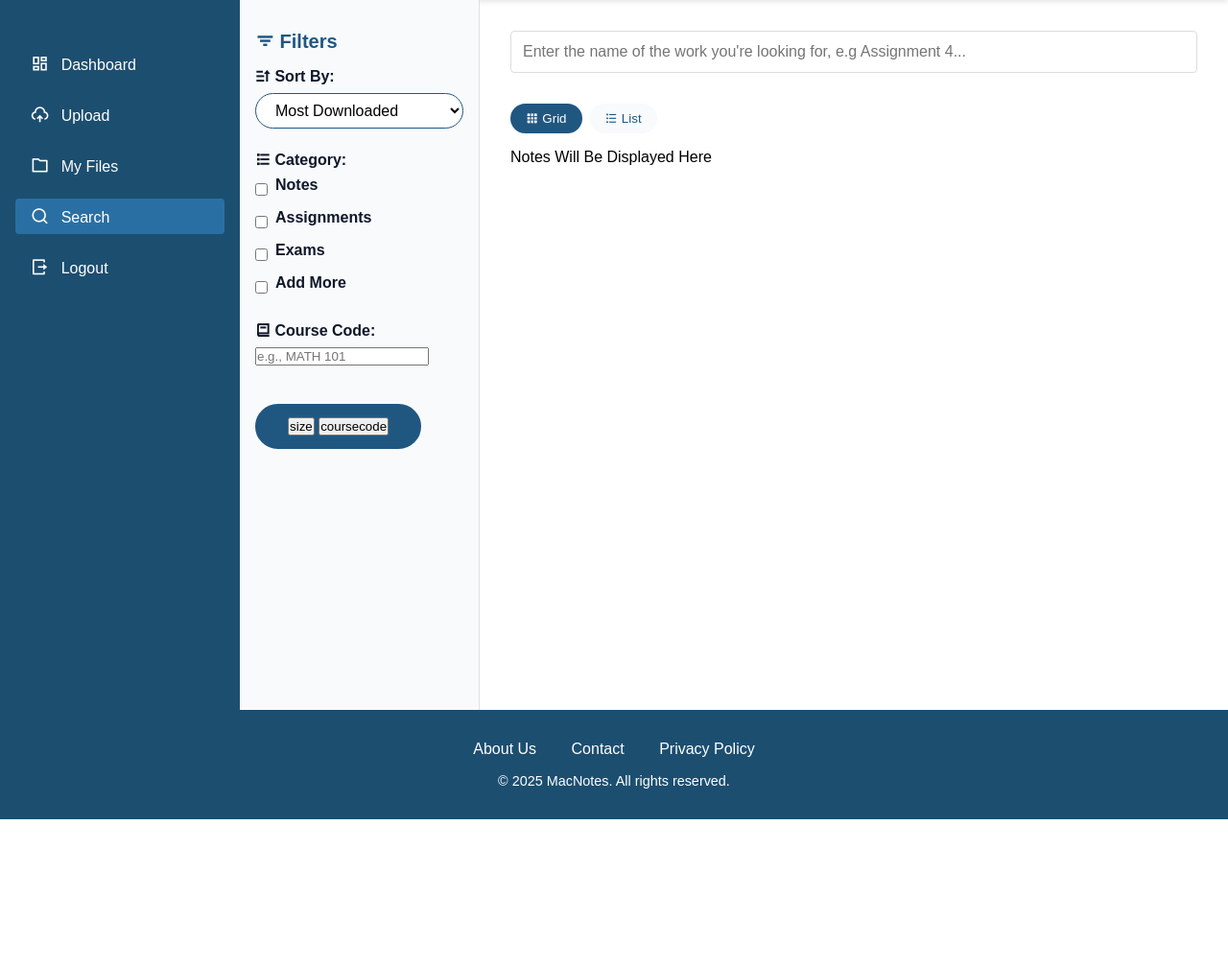
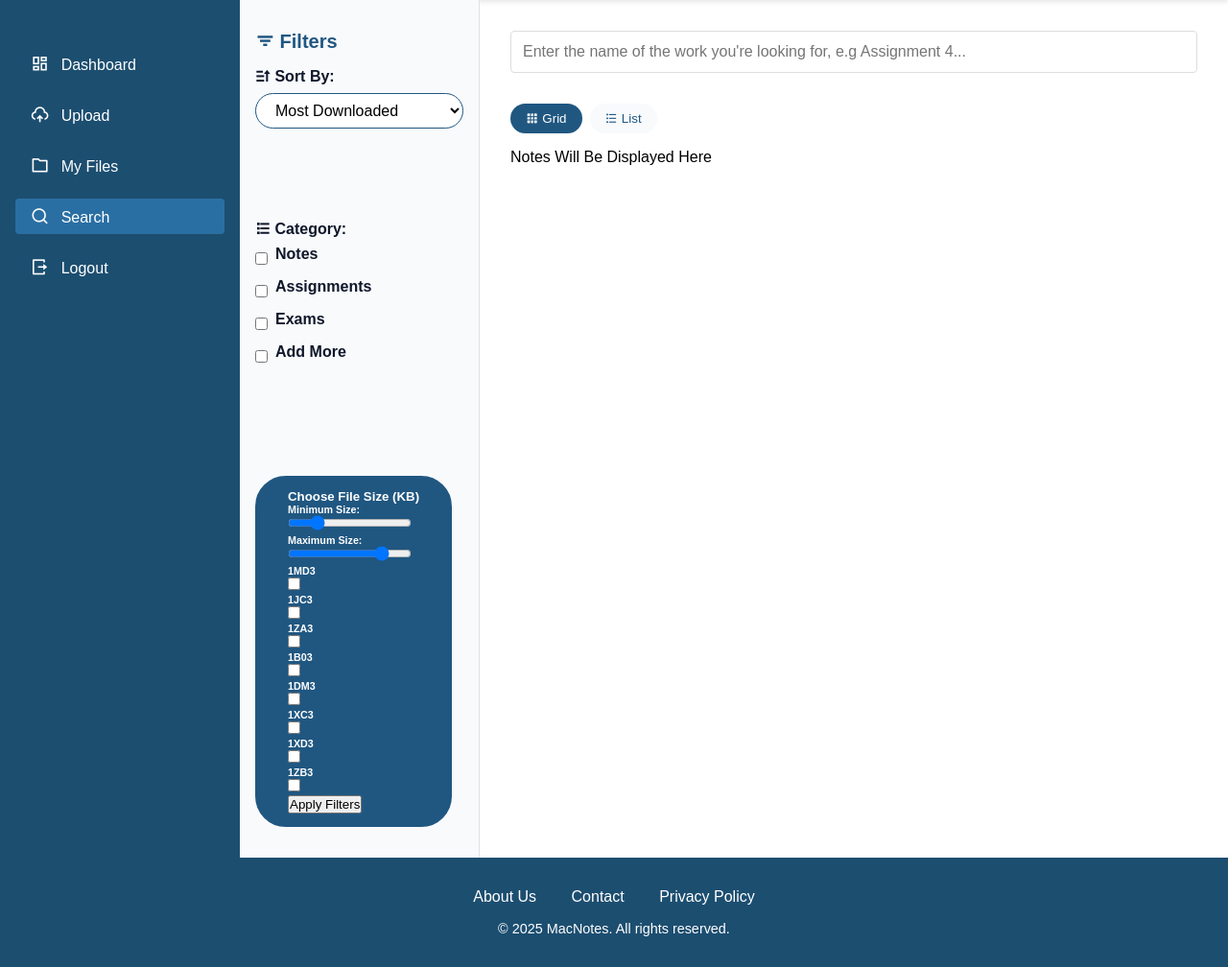
Before and after one commit to KamaliSepanta84/1XD3-Final-Project, a PHP site: page /searchpage.html in a window 1280 px wide. Shown: the part 70-1078 px from the top of the page at 96% size. Before the commit the page ends 924 px from the top, so only its background shows below. Run offline with PHP 8.4, Linux system fonts and the light colour scheme; some libraries are stand-ins or nearby versions.

Commit message:
added filter range

```diff
--- a/css/search.css
+++ b/css/search.css
@@ -1,5 +1,6 @@
 /*Search Page Styles*/
 /*Main content styles*/
+
 .search-page {
   display: flex;
   min-height: 80vh;
@@ -19,7 +20,7 @@
 }
 
 .filter-group {
-  margin-bottom: 1.5rem;
+  margin-bottom: 6rem;
 }
 
 .filter-group label {
--- a/js/search.js
+++ b/js/search.js
@@ -24,53 +24,16 @@ document.addEventListener("DOMContentLoaded", () => {
   // SEARCH FUNCTIONALITY
   let search_bar = document.getElementById("search_bar");
   let results = [];
-  let formData = new FormData();
-
-  document
-    .getElementById("size_filter")
-    .addEventListener("click", function (event) {
-      formData.append("query", search_bar.value);
-      formData.append("filter", "size");
-      fetch("server/search.php", {
-        method: "POST",
-        body: formData,
-      })
-        .then((response) => response.json()) // Parse the JSON response
-        // DATA IS OF THE FORM [ERROR: ERROR_MESSAGE, RESULT: ROWS]
-        .then((data) => {
-          if (data["error"] === "") {
-            displayResults(data.result);
-          } else {
-            console.log(data["error"]);
-          }
-        });
-      console.log("size clicked");
-    });
-
-  search_bar.addEventListener("input", function (event) {
-    formData.append("query", search_bar.value);
-    console.log(formData);
-
-    fetch("server/search.php", {
-      method: "POST",
-      body: formData,
-    })
-      .then((response) => response.json()) // Parse the JSON response
-      // DATA IS OF THE FORM [ERROR: ERROR_MESSAGE, RESULT: ROWS]
-      .then((data) => {
-        if (data["error"] === "") {
-          displayResults(data.result);
-        } else {
-          console.log(data["error"]);
-        }
-      });
-  });
+  let formData;
+  let min_size_slider = document.getElementById("min_size_slider");
+  let max_size_slider = document.getElementById("max_size_slider");
+  let coursecodes = [];
+  let applyfilters = document.getElementById("applyfilters");
 
   function displayResults(rows) {
     results = rows;
 
     resultsContainer.innerHTML = "";
-    console.log("results: ", results);
     if (results.length === 0) {
       console.log("Nothing to show");
       resultsContainer.innerHTML = "No Results";
@@ -120,9 +83,62 @@ document.addEventListener("DOMContentLoaded", () => {
 
         // adding container div to result container
         resultsContainer.appendChild(containerDiv);
-        console.log(row);
         // example of formatting to put on the div,
       }
     }
   }
+
+  async function searchDatabase() {
+    const response = await fetch("server/search.php", {
+      method: "POST",
+      body: formData,
+    });
+
+    const data = await response.json(); // Wait for JSON parsing
+
+    // DATA IS OF THE FORM [ERROR: ERROR_MESSAGE, RESULT: ROWS]
+    if (data.error === "") {
+      displayResults(data.result);
+    } else {
+      console.log(data.error);
+    }
+  }
+
+  function submitForm(filename, filesizerange, coursecodes) {
+    formData = new FormData();
+    formData.append("query", filename);
+    formData.append("filesizefilter", JSON.stringify(filesizerange)); //formData object does not support objects, so i make it into string
+    formData.append("coursecodefilter", JSON.stringify(coursecodes));
+    searchDatabase();
+  }
+
+  applyfilters.addEventListener("click", function (event) {
+    if (max_size_slider.value > min_size_slider.value) {
+      submitForm(
+        search_bar.value,
+        { max: max_size_slider.value, min: min_size_slider.value },
+        coursecodes
+      );
+    }
+  });
+
+  search_bar.addEventListener("input", function (event) {});
+
+
+  for (let coursecodecheckbox of document.getElementsByClassName("coursecodecheckboxes")) {
+    coursecodecheckbox.addEventListener("click", function (event) {
+      if (this.checked) {
+        coursecodes.push(this.value);
+      } else {
+        let copy = [];
+        for (let c of coursecodes) {
+          if (c != this.value) {
+            copy.push(c);
+          }
+        }
+        coursecodes = copy;
+      }
+      console.log(coursecodes);
+    });
+  }
 });
--- a/searchpage.html
+++ b/searchpage.html
@@ -100,15 +100,37 @@
             </li>
           </ul>
         </div>
-        <div class="filter-group">
-          <label for="courseInput">
-            <i class="ri-book-2-line"></i> Course Code:
-          </label>
-          <input type="text" id="courseInput" placeholder="e.g., MATH 101" />
-        </div>
         <div class="btn btn-primary apply-filters">
-          <button id="size_filter">size</button>
-          <button id="coursecode_filter">coursecode</button>
+          <div id="size_filter">
+            <h5>Choose File Size (KB)</h5>
+            <div class = minmax_size>
+              <h6>Minimum Size:</h6>
+              <input type="range" id="min_size_slider" min = 0 max = 5000 value = 1000>
+            </div>
+            <div class = minmax_size>
+              <h6>Maximum Size:</h6>
+              <input type="range" id="max_size_slider" min = 0 max = 5000 value = 4000>
+            </div>
+          </div>
+          <div id = "coursecode_filter">
+            <h6>1MD3</h6>
+            <input type="checkbox" value = "1MD3" class = "coursecodecheckboxes">
+            <h6>1JC3</h6>
+            <input type="checkbox" value = "1JC3" class = "coursecodecheckboxes">
+            <h6>1ZA3</h6>
+            <input type="checkbox" value = "1ZA3" class = "coursecodecheckboxes">
+            <h6>1B03</h6>
+            <input type="checkbox" value = "1B03" class = "coursecodecheckboxes">
+            <h6>1DM3</h6>
+            <input type="checkbox" value = "1DM3" class = "coursecodecheckboxes">
+            <h6>1XC3</h6>
+            <input type="checkbox" value = "1XC3" class = "coursecodecheckboxes">
+            <h6>1XD3</h6>
+            <input type="checkbox" value = "1XD3" class = "coursecodecheckboxes">
+            <h6>1ZB3</h6>
+            <input type="checkbox" value = "1ZB3" class = "coursecodecheckboxes">
+          </div>
+          <button id ="applyfilters">Apply Filters</button>
         </div>
       </aside>
       <!--Main Content-->
--- a/server/connect.php
+++ b/server/connect.php
@@ -2,7 +2,7 @@
 // create a connection to the database
 try {
     $dbh = new PDO(
-        "mysql:host=localhost;dbname=kamals19_db",
+        "mysql:host=localhost;dbname=quresu9_db",
         "root",
         ""
     );
```
Also changed, not shown: server/search.php (+44 -17 lines).
